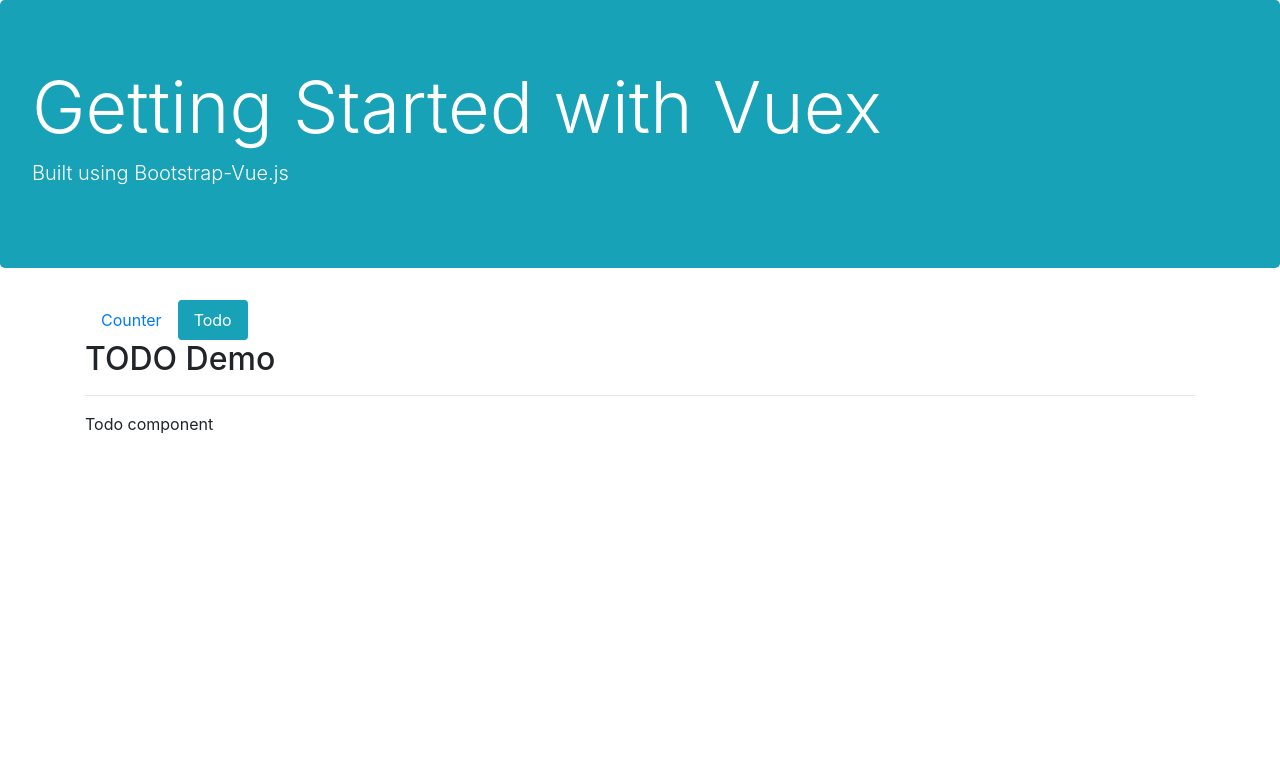
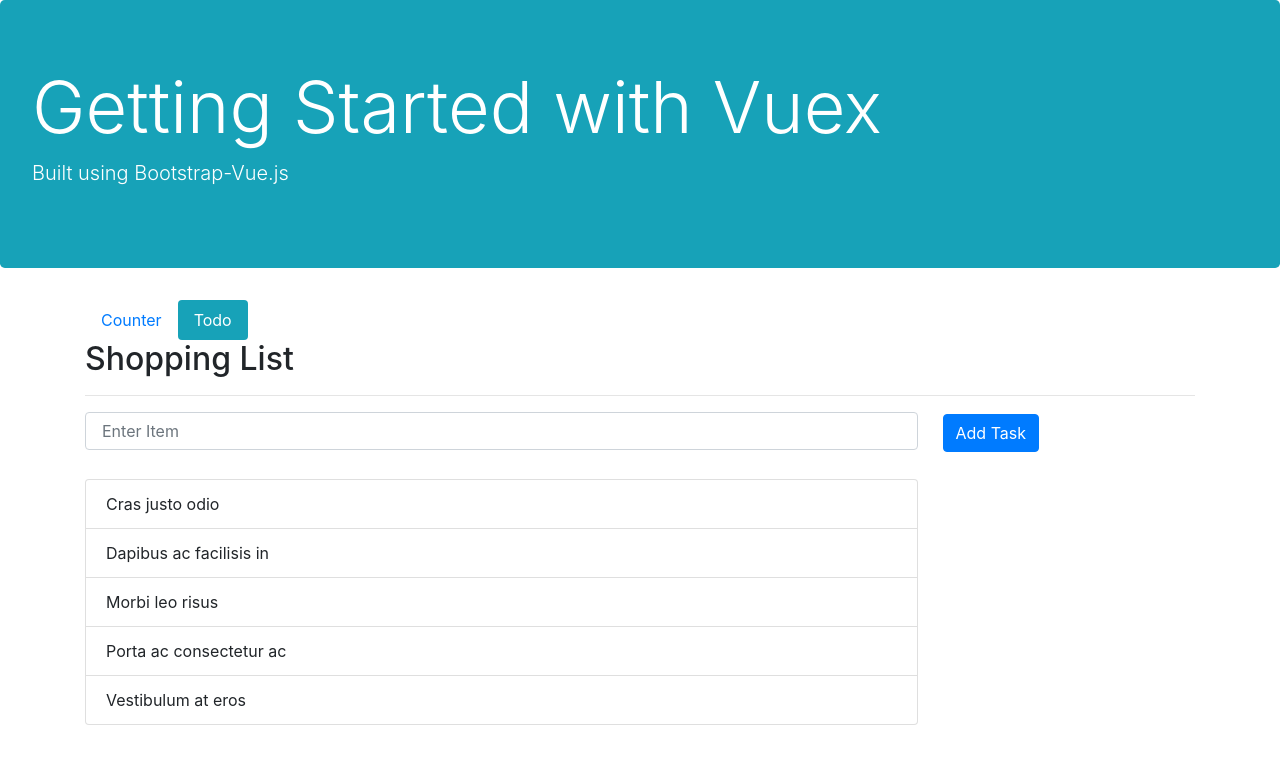
Before and after one commit to darcotech/vuex-todo, a Vue app: page /todo in a window 1280 px wide. Shown: the top 764 px of the page. Built offline with nearby package versions, Linux system fonts and the light colour scheme.

Commit message:
Implemented static todo ui

```diff
--- a/src/components/Todo.vue
+++ b/src/components/Todo.vue
@@ -1,5 +1,43 @@
 <template>
   <div class="todo">
-    <p>Todo component</p>
+    <b-row>
+      <b-col>
+        <b-form inline>
+          <label class="sr-only" for="item">Item</label>
+          <b-form-input
+            id="item"
+            class="w-75 p-3 mb-1"
+            name="item"
+            placeholder="Enter Item"
+            required>
+          </b-form-input>
+          <b-button variant="primary">Add Task</b-button>
+        </b-form>
+      </b-col>
+    </b-row>
+    <b-row>
+      <b-col>
+        <b-list-group class="w-75 mb-1">
+          <b-list-group-item>Cras justo odio</b-list-group-item>
+          <b-list-group-item>Dapibus ac facilisis in</b-list-group-item>
+          <b-list-group-item>Morbi leo risus</b-list-group-item>
+          <b-list-group-item>Porta ac consectetur ac</b-list-group-item>
+          <b-list-group-item>Vestibulum at eros</b-list-group-item>
+        </b-list-group>
+      </b-col>
+    </b-row>
   </div>
 </template>
+
+<script>
+
+</script>
+
+<style>
+form {
+  margin-bottom: 25px;
+}
+input {
+  margin-right: 25px;
+}
+</style>
--- a/src/views/TodoView.vue
+++ b/src/views/TodoView.vue
@@ -1,6 +1,6 @@
 <template>
   <div class="todo-page">
-    <h2>TODO Demo</h2>
+    <h2>Shopping List</h2>
     <hr>
     <Todo />
   </div>
```
